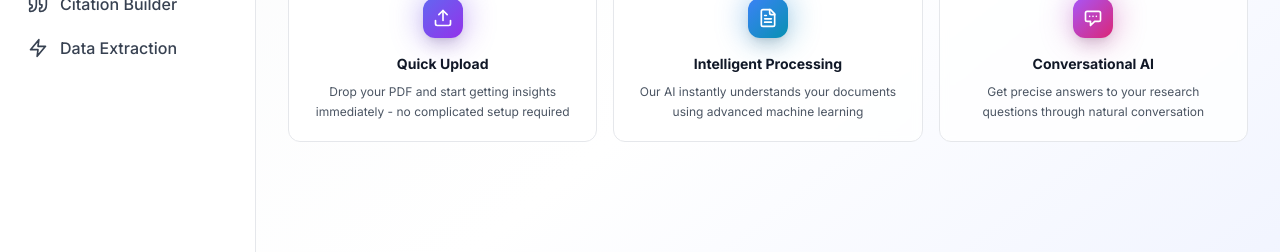
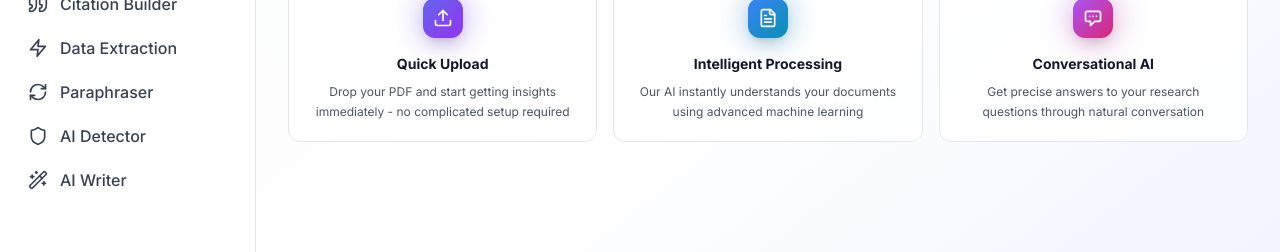
Before and after one commit to spartow/literaq, a Next.js app: page / in a window 1280 px wide. Shown: the part 380-632 px from the top of the page. Built offline with nearby package versions, Linux system fonts and the light colour scheme; no server answers.

Commit message:
Add Paraphraser, AI Detector, and AI Writer to sidebar with tab navigation

```diff
--- a/src/app/write/page.tsx
+++ b/src/app/write/page.tsx
@@ -1,7 +1,7 @@
 'use client';
 
-import { useState } from 'react';
-import { useRouter } from 'next/navigation';
+import { useState, useEffect } from 'react';
+import { useRouter, useSearchParams } from 'next/navigation';
 import {
   FileText,
   Wand2,
@@ -14,7 +14,15 @@ import {
 
 export default function WritePage() {
   const router = useRouter();
+  const searchParams = useSearchParams();
   const [activeTab, setActiveTab] = useState<'paraphrase' | 'aidetector' | 'writer'>('paraphrase');
+
+  useEffect(() => {
+    const tab = searchParams.get('tab');
+    if (tab === 'paraphrase' || tab === 'aidetector' || tab === 'writer') {
+      setActiveTab(tab);
+    }
+  }, [searchParams]);
 
   const getPageTitle = () => {
     switch (activeTab) {
--- a/src/components/app-sidebar.tsx
+++ b/src/components/app-sidebar.tsx
@@ -19,6 +19,8 @@ import {
   Shield,
   Plus,
   LogOut,
+  RefreshCw,
+  Wand2
 } from 'lucide-react';
 
 interface NavItem {
@@ -40,6 +42,9 @@ const aiToolsItems: NavItem[] = [
   { name: 'Topic Discovery', href: '/search', icon: Lightbulb },
   { name: 'Citation Builder', href: '/citations', icon: Quote },
   { name: 'Data Extraction', href: '/data-extraction', icon: Zap },
+  { name: 'Paraphraser', href: '/write?tab=paraphrase', icon: RefreshCw },
+  { name: 'AI Detector', href: '/write?tab=aidetector', icon: Shield },
+  { name: 'AI Writer', href: '/write?tab=writer', icon: Wand2 },
 ];
 
 export function AppSidebar() {
```
